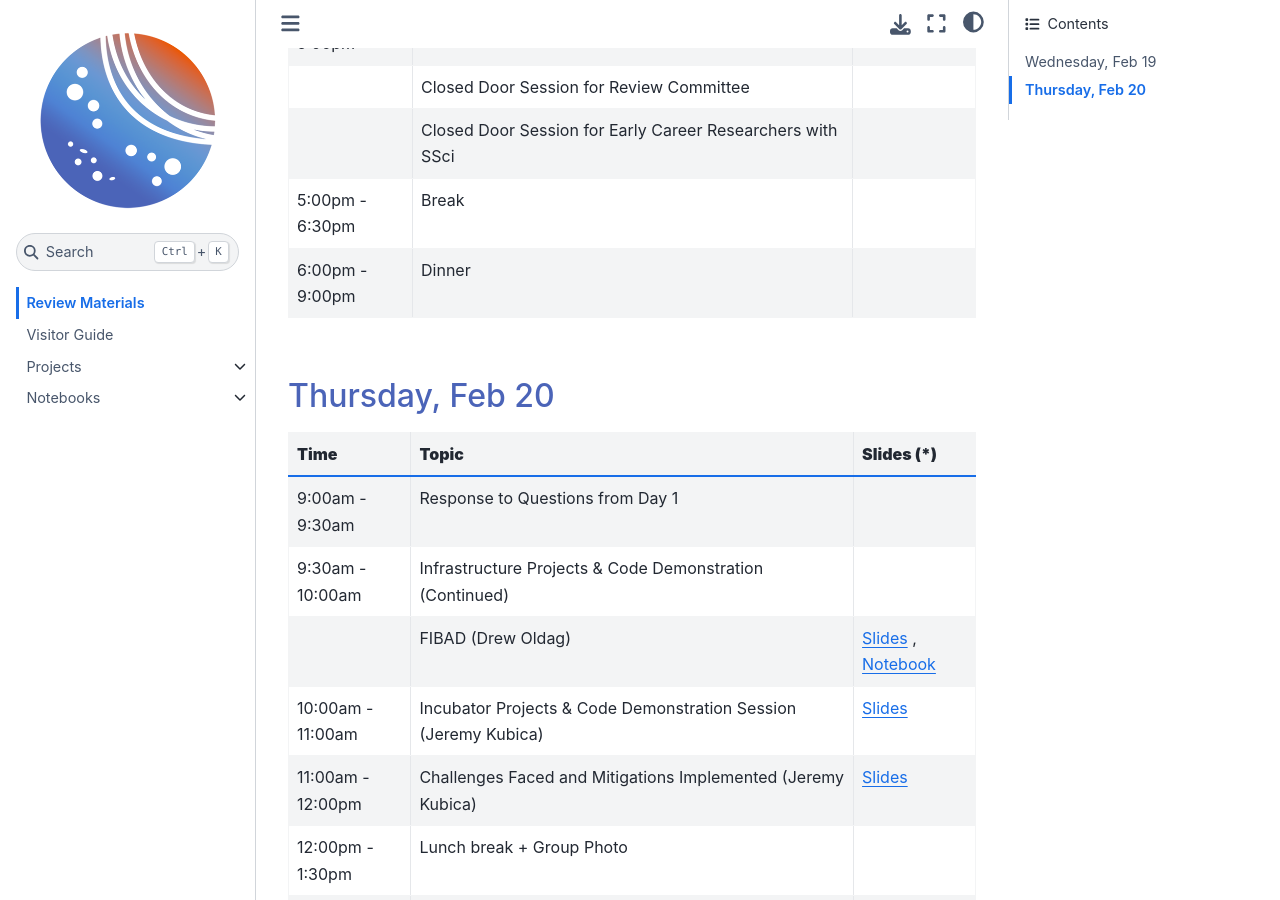
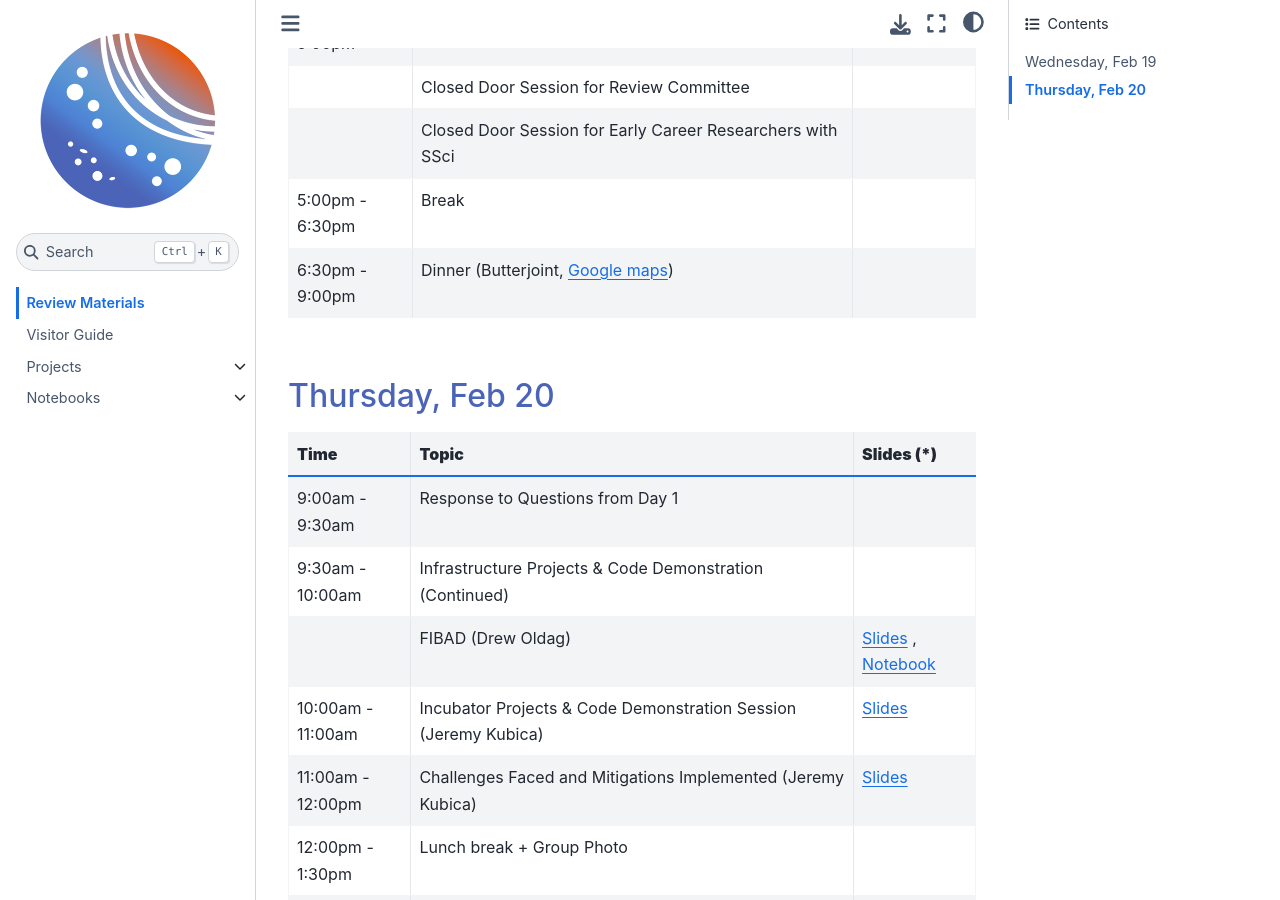
Before and after one commit to lincc-frameworks/midpoint-review, a Sphinx documentation site: the page built from docs/index.rst, in a window 1280 px wide and 900 px high, scrolled down 1534 px. Built offline with Sphinx 7.4.7 and the Sphinx Book theme 1.1.4, drawn with Linux system fonts in a browser that asks for light colours; pages that are not in the unit, such as notebooks, are missing from menus.

Commit message:
Fix Dinner time and add location

```diff
--- a/docs/index.rst
+++ b/docs/index.rst
@@ -78,8 +78,8 @@ Wednesday, Feb 19
    * - 5:00pm - 6:30pm
      - Break
      -
-   * - 6:00pm - 9:00pm
-     - Dinner
+   * - 6:30pm - 9:00pm
+     - Dinner (Butterjoint, `Google maps <https://maps.app.goo.gl/iUJCS3UmdEAf22TG8>`_)
      -
 
 Thursday, Feb 20
```
